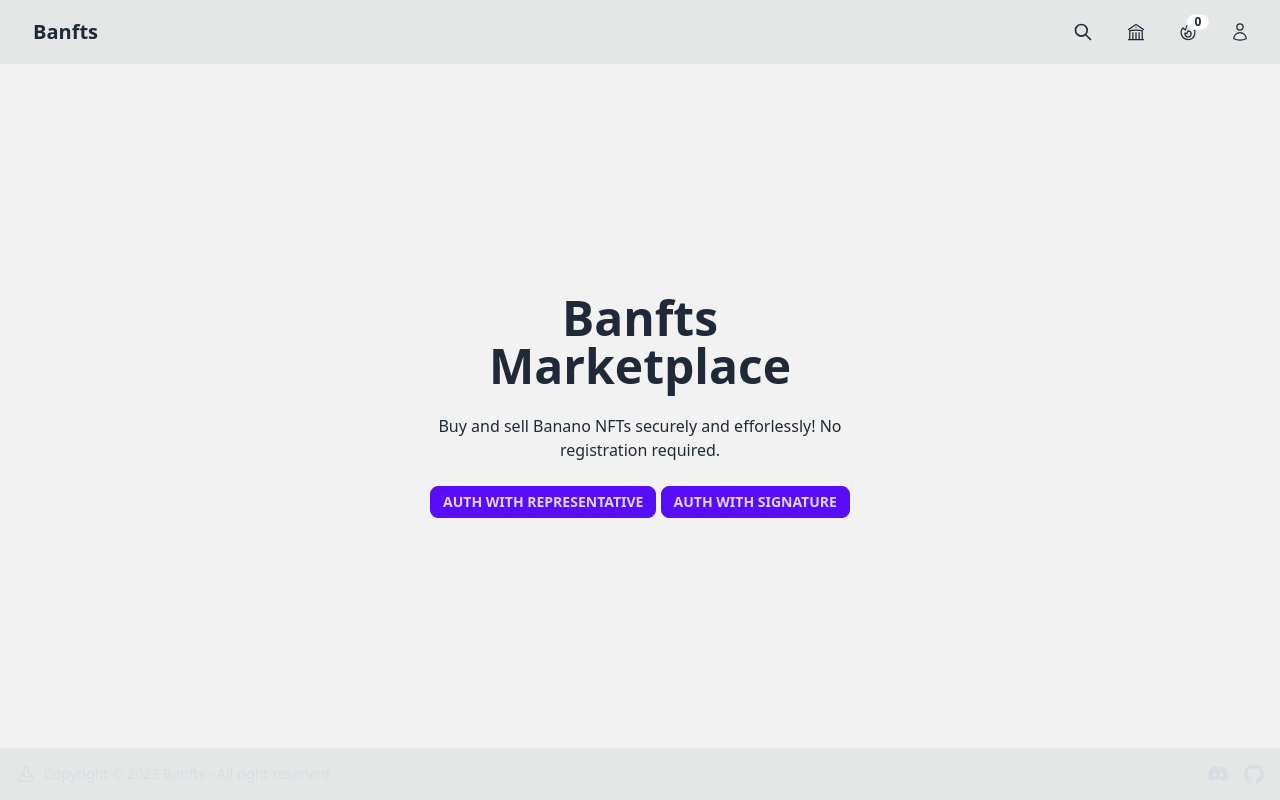
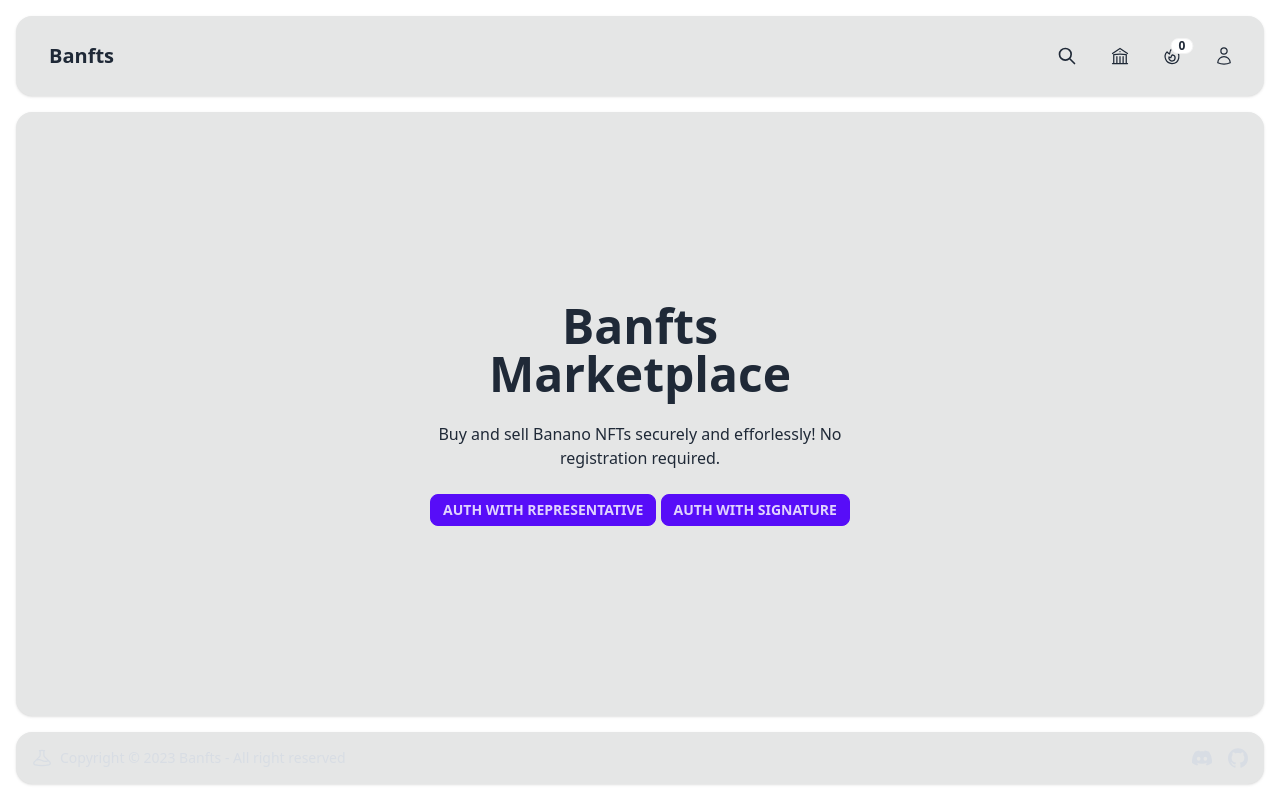
Before and after one commit to banfts/banfts-client, a SvelteKit app: page / in a window 1280 px wide. Built offline with nearby package versions, Linux system fonts and the light colour scheme.

Commit message:
fix: replaced broken styles

```diff
--- a/src/app.html
+++ b/src/app.html
@@ -6,7 +6,7 @@
 		<meta name="viewport" content="width=device-width" />
 		%sveltekit.head%
 	</head>
-	<body data-sveltekit-preload-data="hover">
+	<body class="container mx-auto" data-sveltekit-preload-data="hover">
 		<div style="display: contents">%sveltekit.body%</div>
 	</body>
 </html>
--- a/src/lib/components/Footer.svelte
+++ b/src/lib/components/Footer.svelte
@@ -1,4 +1,4 @@
-<footer class="footer items-center p-4 bg-base-300 text-neutral-content">
+<footer class="footer items-center p-4 bg-base-300 text-neutral-content rounded-box shadow">
   <aside class="items-center grid-flow-col">
     <svg xmlns="http://www.w3.org/2000/svg" fill="none" width="24" height="24" viewBox="0 0 24 24" stroke-width="1.5" stroke="currentColor" class="w-5 h-5">
       <path stroke-linecap="round" stroke-linejoin="round" d="M9.75 3.104v5.714a2.25 2.25 0 01-.659 1.591L5 14.5M9.75 3.104c-.251.023-.501.05-.75.082m.75-.082a24.301 24.301 0 014.5 0m0 0v5.714c0 .597.237 1.17.659 1.591L19.8 15.3M14.25 3.104c.251.023.501.05.75.082M19.8 15.3l-1.57.393A9.065 9.065 0 0112 15a9.065 9.065 0 00-6.23-.693L5 14.5m14.8.8l1.402 1.402c1.232 1.232.65 3.318-1.067 3.611A48.309 48.309 0 0112 21c-2.773 0-5.491-.235-8.135-.687-1.718-.293-2.3-2.379-1.067-3.61L5 14.5" />
--- a/src/lib/components/Header.svelte
+++ b/src/lib/components/Header.svelte
@@ -3,7 +3,7 @@
 </script>
 
 <header>
-  <div class="navbar bg-base-300 px-4">
+  <div class="navbar bg-base-300 p-4 rounded-box shadow">
     <div class="flex-1" aria-current={$page.url.pathname === '/' ? 'page' : undefined}>
       <a class="btn btn-ghost normal-case text-xl" href="/">Banfts</a>
     </div>
--- a/src/routes/+layout.svelte
+++ b/src/routes/+layout.svelte
@@ -4,7 +4,7 @@
   import "../app.css";
 </script>
 
-<div class="flex flex-col min-h-screen">
+<div class="flex flex-col min-h-screen p-4">
 	<Header />
 
 	<main class="flex flex-grow">
--- a/src/routes/+page.svelte
+++ b/src/routes/+page.svelte
@@ -1,4 +1,4 @@
-<div class="hero min-h-full bg-base-200">
+<div class="hero min-h-full bg-base-300 rounded-box shadow my-4">
   <div class="hero-content text-center">
     <div class="max-w-md">
       <h1 class="text-5xl font-bold">Banfts Marketplace</h1>
```
